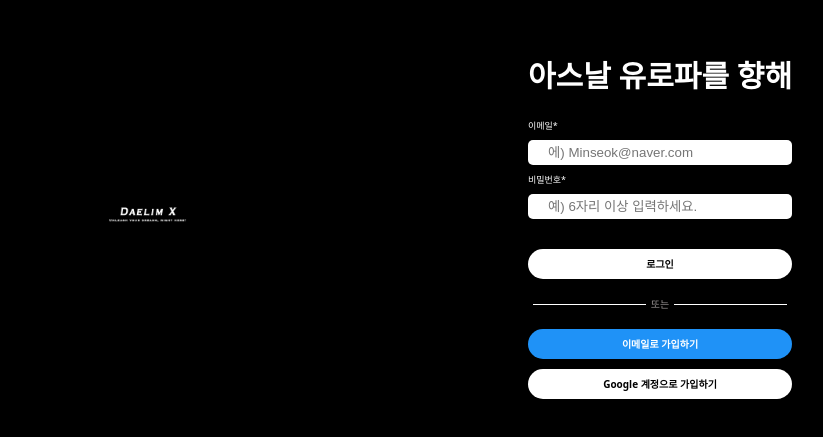
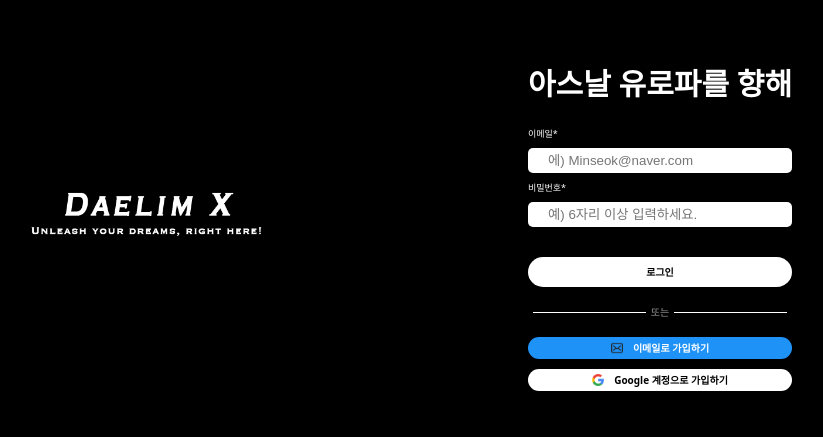
Before and after one commit to GodMinseok/2024_TypeScript, a React (Create React App) app in the folder daelimx/: page /signin in a window 1280 px wide. Shown: the part 185-622 px from the top of the page, without its empty margins (236-1059 px from the left). Built offline with nearby package versions, Linux system fonts and the light colour scheme; the HTML template or start-up script is replaced by a standard one.

Commit message:
로고 추가 및 세부 설정 변경

```diff
--- a/daelimx/src/components/EmailSignUpButton.tsx
+++ b/daelimx/src/components/EmailSignUpButton.tsx
@@ -2,13 +2,21 @@ import { useNavigate } from "react-router-dom";
 import styled from "styled-components";
 
 const Button = styled.div`
+  display: flex;
+  align-items: center;
+  gap: 10px;
+  justify-content: center;
   background-color: #1f92f7;
-  padding: 10px 20px;
+  padding: 5px 20px;
   border-radius: 15px;
   font-weight: 600;
   cursor: pointer;
 `;
 const Title = styled.p``;
+const Icon = styled.img`
+  width: 12px;
+  height: 12px;
+`;
 
 export default () => {
   // navigate Hook (가장 상위에 있는 함수에만 만들어라)
@@ -21,6 +29,7 @@ export default () => {
 
   return (
     <Button onClick={onClick}>
+      <Icon src={`${process.env.PUBLIC_URL}/email-icon.png`} />
       <Title>이메일로 가입하기</Title>
     </Button>
   );
--- a/daelimx/src/components/GoogleSignUpButton.tsx
+++ b/daelimx/src/components/GoogleSignUpButton.tsx
@@ -5,14 +5,22 @@ import { auth } from "../firebaseConfig";
 import { FirebaseError } from "firebase/app";
 
 const Button = styled.div`
+  display: flex;
+  align-items: center;
+  gap: 10px;
+  justify-content: center;
   background-color: #ffffff;
   color: black;
-  padding: 10px 20px;
+  padding: 5px 20px;
   border-radius: 15px;
   font-weight: 600;
   cursor: pointer;
 `;
 const Title = styled.p``;
+const Icon = styled.img`
+  width: 12px;
+  height: 12px;
+`;
 
 export default () => {
   // navigate Hook (가장 상위에 있는 함수에만 만들어라)
@@ -39,6 +47,7 @@ export default () => {
 
   return (
     <Button onClick={onClick}>
+      <Icon src={`${process.env.PUBLIC_URL}/google-icon.png`} />
       <Title>Google 계정으로 가입하기</Title>
     </Button>
   );
--- a/daelimx/src/screens/signin.tsx
+++ b/daelimx/src/screens/signin.tsx
@@ -31,8 +31,8 @@ const Title = styled.h1`
 
 // 로고 이미지
 const LogoImg = styled.img`
-  width: 100px;
-  max-width: 350px;
+  width: 100%;
+  max-width: 300px;
   height: auto;
 `;
 
```
Also changed, not shown: daelimx/public/email-icon.png (added), daelimx/public/google-icon.png (added).
